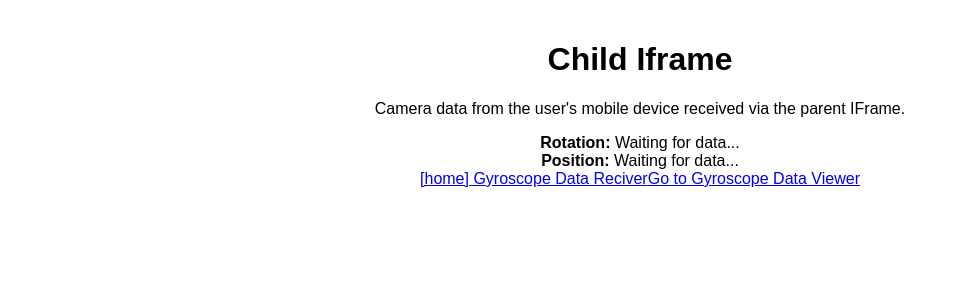
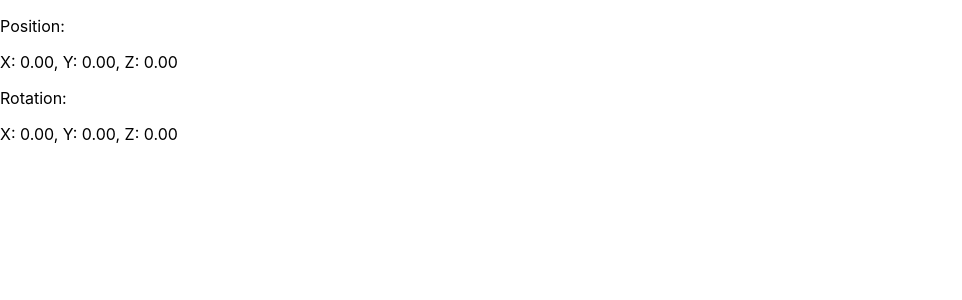
Before and after one commit to SRYVPRASAD/gyroscope-app, a React (Create React App) app: page /cameradata in a window 1280 px wide. Shown: the top 300 px of the page, without its empty margins (0-962 px from the left). Built offline with nearby package versions, Linux system fonts and the light colour scheme.

Commit message:
new version

```diff
--- a/src/components/CameraDataViewer.jsx
+++ b/src/components/CameraDataViewer.jsx
@@ -1,44 +1,45 @@
-import React, { useEffect, useState } from "react";
-import { Link } from "react-router-dom";
+import React, { useEffect, useState } from 'react';
 
 const CameraDataViewer = () => {
-  const [rotation, setRotation] = useState(null);
-  const [position, setPosition] = useState(null);
+  // Define state variables to hold position and rotation data
+  const [position, setPosition] = useState({ x: 0, y: 0, z: 0 });
+  const [rotation, setRotation] = useState({ x: 0, y: 0, z: 0 });
 
+  // Set up message listener when the component mounts
   useEffect(() => {
     const handleMessage = (event) => {
-      // Validate the origin if necessary
-      console.log("Received data:", event.data);
+      if (event.data.type === 'data') {
+        const { position, rotation } = event.data;
 
-      // Update state with received data
-      if (event.data.rotation && event.data.position) {
-        setRotation(event.data.rotation);
-        setPosition(event.data.position);
+        // Update state with received data
+        setPosition(position);
+        setRotation(rotation);
+
+        // Log received data for debugging
+        console.log('Received data from parent:', event.data);
       }
     };
 
-    // Add event listener for messages from parent
-    window.addEventListener("message", handleMessage);
+    // Add event listener for messages from the parent iframe
+    window.addEventListener('message', handleMessage);
 
-    // Cleanup event listener on unmount
+    // Clean up event listener when the component unmounts
     return () => {
-      window.removeEventListener("message", handleMessage);
+      window.removeEventListener('message', handleMessage);
     };
   }, []);
 
   return (
-    <div style={{ padding: "20px", textAlign: "center", fontFamily: "Arial" }}>
-      <h1>Child Iframe</h1>
-      <p>Camera data from the user's mobile device received via the parent IFrame.</p>
-      <div>
-        <strong>Rotation:</strong> {rotation ? JSON.stringify(rotation) : "Waiting for data..."}
-      </div>
-      <div>
-        <strong>Position:</strong> {position ? JSON.stringify(position) : "Waiting for data..."}
-      </div>
-      <Link to="/"> [home] Gyroscope Data Reciver</Link>
-      <Link to="/viewer">Go to Gyroscope Data Viewer</Link>
-    </div >
+    <div id="data-display">
+      <p>Position:</p>
+      <p>
+        X: {position.x.toFixed(2)}, Y: {position.y.toFixed(2)}, Z: {position.z.toFixed(2)}
+      </p>
+      <p>Rotation:</p>
+      <p>
+        X: {rotation.x.toFixed(2)}, Y: {rotation.y.toFixed(2)}, Z: {rotation.z.toFixed(2)}
+      </p>
+    </div>
   );
 };
 
```
